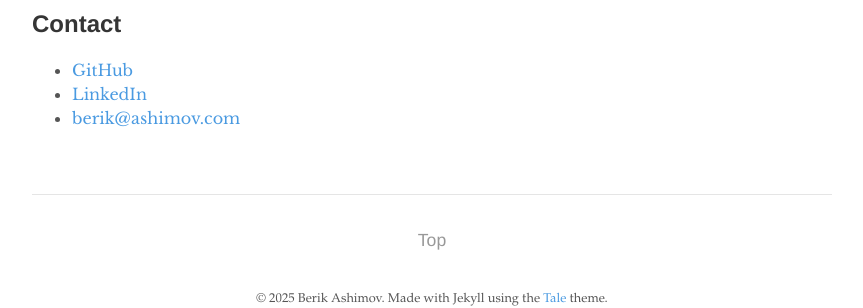
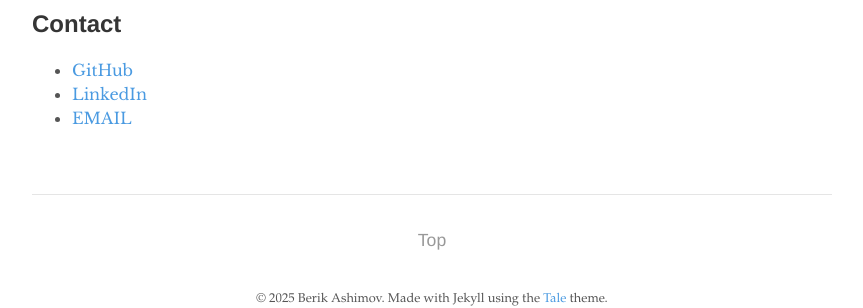
Before and after one commit to ashimov/ashimov.github.io, a Jekyll site: the page built from index.md, in a window 1280 px wide. Shown: the part 436-744 px from the top of the page, without its empty margins (208-1071 px from the left). Built offline with Jekyll 4.4.1, drawn with Linux system fonts in a browser that asks for light colours; part of the change alters nothing that is shown.

Commit message:
Update index.md

```diff
--- a/index.md
+++ b/index.md
@@ -15,12 +15,4 @@ I'm a DevOps / Platform Engineer based in Almaty, Kazakhstan.
 
 - [GitHub](https://github.com/ashimov)
 - [LinkedIn](https://www.linkedin.com/in/berik-ashimov)
-- <span id="email"></span>
-
-<script type="text/javascript">
-  (function genMailToLink(lhs, rhs, subject = "") {
-    const email = `${lhs}@${rhs}`;
-    const link = `<a href="mailto:${email}?subject=${encodeURIComponent(subject)}">${email}</a>`;
-    document.getElementById("email").innerHTML = link;
-  })('berik', 'ashimov.com');
-</script>
+- [EMAIL](mailto:berik@ashimov.com)
```
